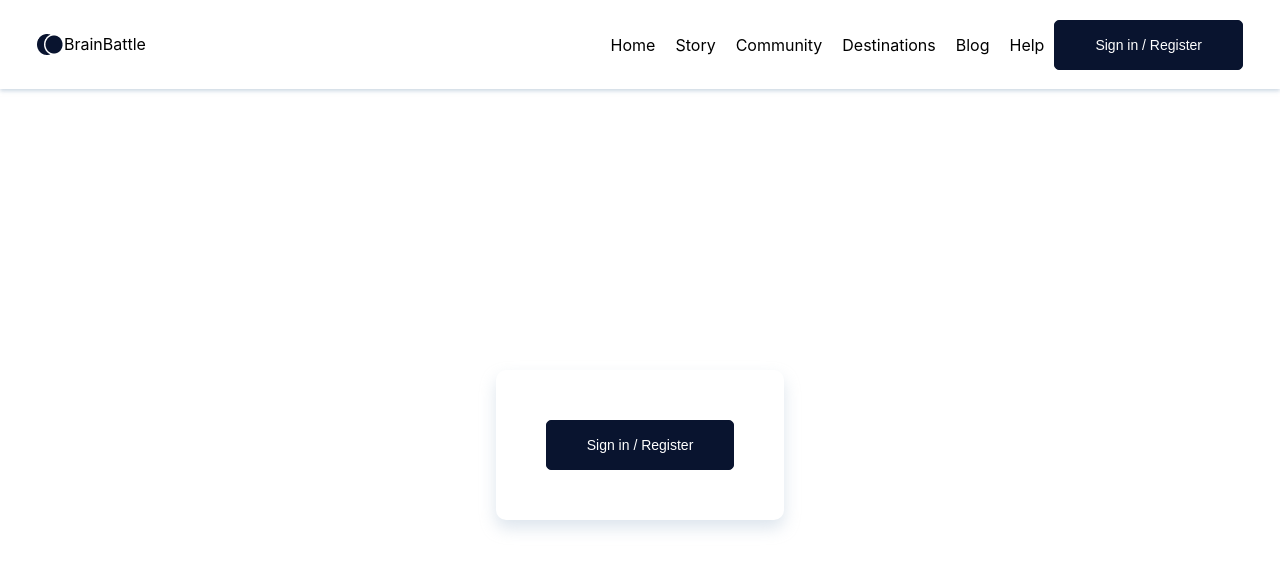
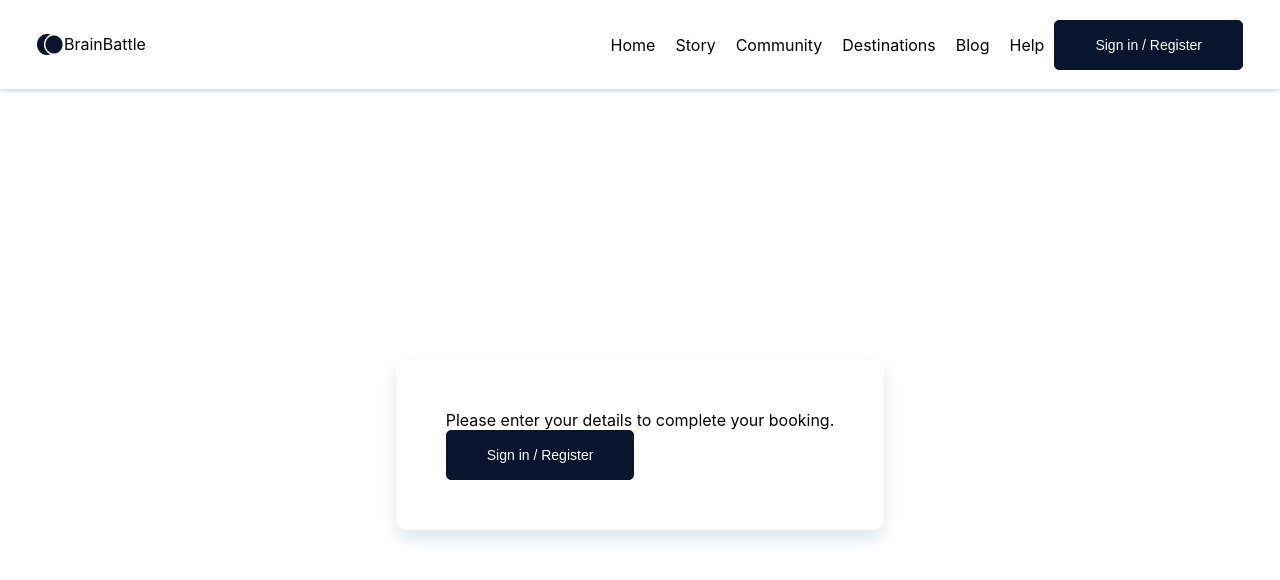
Before and after one commit to srnodedev/next-chat-app, a Next.js app: page /signup in a window 1280 px wide. Shown: the top 580 px of the page. Built offline with nearby package versions, Linux system fonts and the light colour scheme.

Commit message:
fix appDir to true

```diff
--- a/app/components/Card.tsx
+++ b/app/components/Card.tsx
@@ -9,8 +9,9 @@ const Card = styled.div<CardProps>`
     box-sizing: border-box;
     display: inline-block;
     flex-direction: column;
-    align-items: center;
     padding: 50px;
+    grid-template-columns: 1fr 1fr;
+  grid-gap: 16px;
 
     background: #FFFFFF;
     /* Shadow card */
--- a/app/components/signup/index.tsx
+++ b/app/components/signup/index.tsx
@@ -16,7 +16,10 @@ export default function Signup() {
 
     return (
         <Card style={{alignItems: "center"}}>
-            <Button variant="primary" onClick={() => router.push('/signup')}>Sign in / Register</Button>
+            <>
+                <div>Please enter your details to complete your booking.</div>
+                <Button variant="primary" onClick={() => router.push('/signup')}>Sign in / Register</Button>
+            </>
         </Card>
     )
 }
--- a/next.config.js
+++ b/next.config.js
@@ -5,7 +5,8 @@ const nextConfig = {
   i18n: {
   	locales: ["en"],
   	defaultLocale: "en",
-  }
+  },
+  appDir: true,
 }
 
 module.exports = nextConfig
--- a/pages/index.tsx
+++ b/pages/index.tsx
@@ -1,4 +1,4 @@
-import Layout from '../app/components/layout'
+import Layout from "../app/components/layout"
 
 // const myLoader = ({ src, width, quality }) => {
 //   return `https://example.com/${src}?w=${width}&q=${quality || 75}`
```
